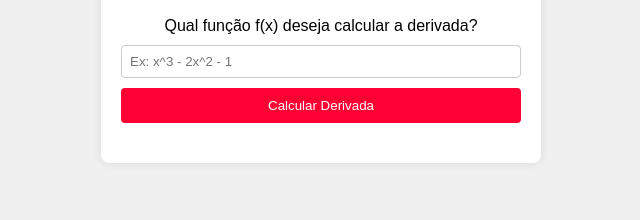
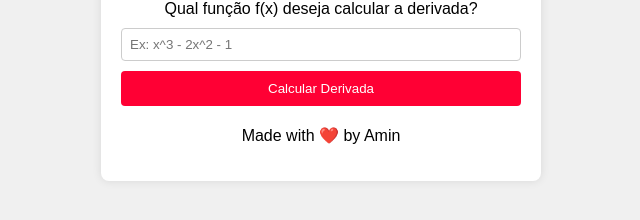
Before and after one commit to dev1amin/calcular-derivada, a plain HTML site: page index.html in a window 1280 px wide. Shown: the part 378-598 px from the top of the page, without its empty margins (319-959 px from the left). Drawn offline with Linux system fonts and the light colour scheme.

Commit message:
Update index.html

```diff
--- a/index.html
+++ b/index.html
@@ -28,6 +28,7 @@
             <input type="number" id="tangentValueA" name="tangentValueA" placeholder="Valor de a">
             <button type="button" onclick="calculateTangentLine()">Calcular Reta Tangente</button>
         </div>
+        <p>Made with ❤️ by Amin</p>
     </div>
     <style>
         body {
```
